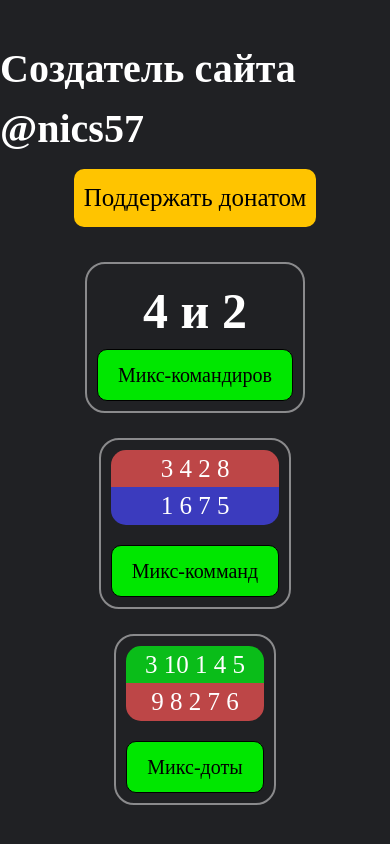
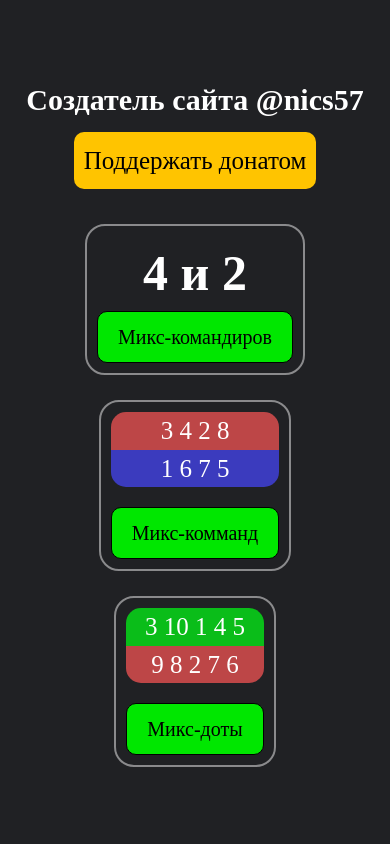
Before and after one commit to aianov/mix, a plain HTML site: page index.html in a window 390 px wide. Drawn offline with Linux system fonts and the light colour scheme.

Commit message:
media upd

```diff
--- a/index.css
+++ b/index.css
@@ -192,3 +192,11 @@ body {
     height: 50%;
     background-color: rgba(0, 255, 21, 0.7);
 }
+
+/* MEDIA */
+
+@media (max-width: 480px) {
+    .title {
+        font-size: 30px;
+    }
+}
```
